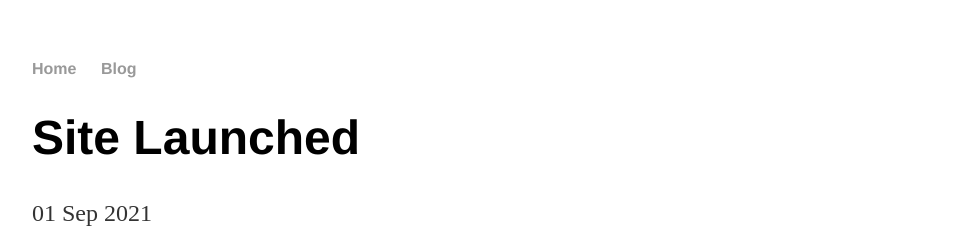
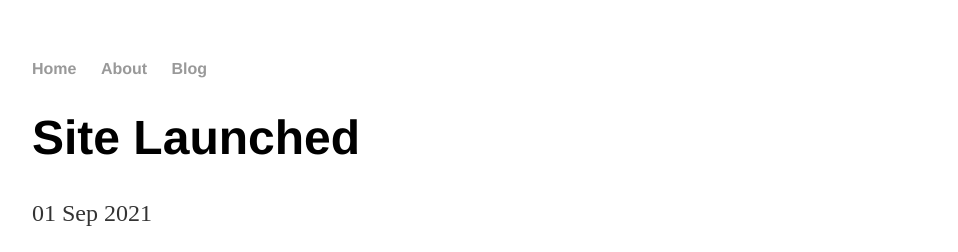
Before and after one commit to bisma-aa/bisma-aa.github.io, a Jekyll site: the page built from _posts/2021-09-01-site-launched.md, in a window 1280 px wide. Shown: the top 252 px of the page, without its empty margins (160-1118 px from the left). Built offline with Jekyll 4.4.1, drawn with Linux system fonts in a browser that asks for light colours.

Commit message:
Update default.html

```diff
--- a/_layouts/default.html
+++ b/_layouts/default.html
@@ -9,6 +9,7 @@
 <nav>
 <ul>
 <li><a href="/">Home</a></li>
+<li><a href="/">About</a></li>
 <li><a href="/blog">Blog</a></li>
 </ul>
 </nav>
```
